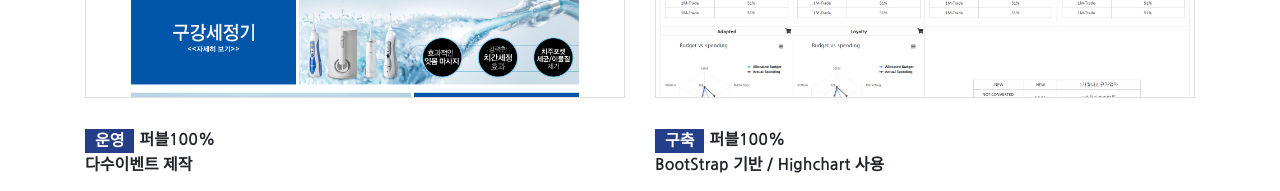
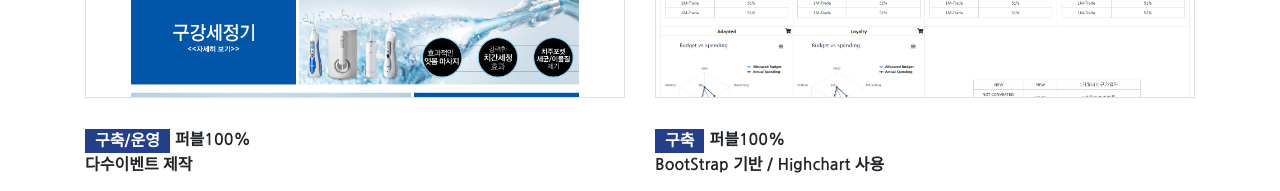
Before and after one commit to webflower/portfolio, a plain HTML site: page index.html in a window 1280 px wide. Shown: the part 2460-2651 px from the top of the page. Drawn offline with nearby package versions, Linux system fonts and the light colour scheme.

Commit message:
Update index.html

```diff
--- a/index.html
+++ b/index.html
@@ -177,7 +177,7 @@
             <img class="img-fluid" src="img/portfolio/thumb/jetwasher.jpg" alt="제트워셔">
           </a>
           <p class="portfolio-des">
-            <span>운영</span>퍼블100% <br>
+            <span>구축/운영</span>퍼블100% <br>
             다수이벤트 제작
           </p>
         </div>
```
